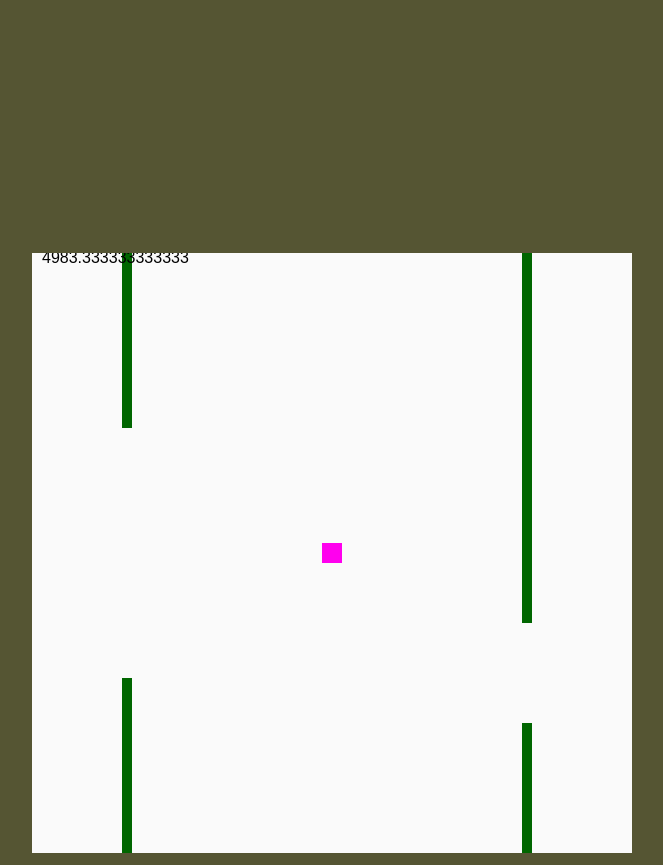
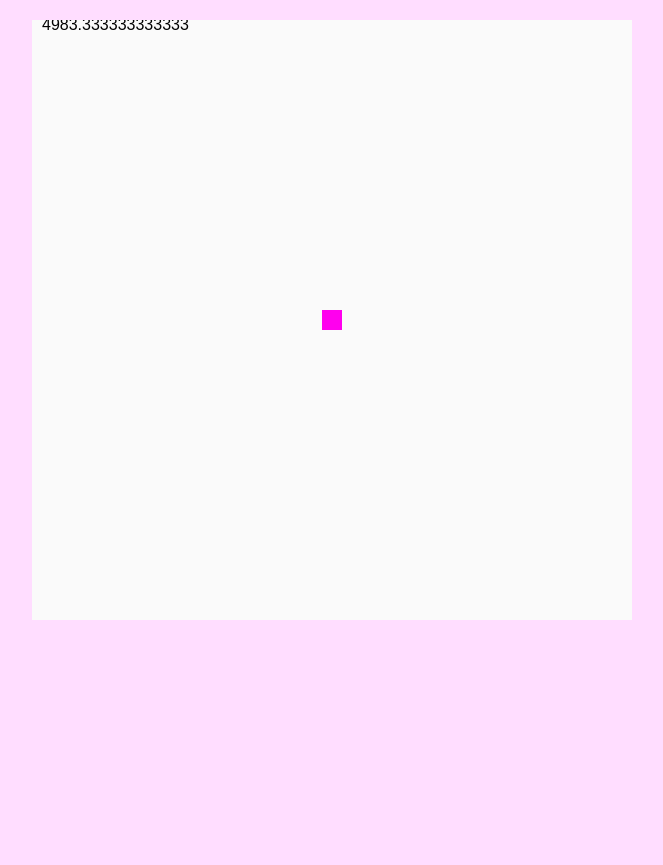
Before and after one commit to karljakoblarsson/Drive-Away, a plain HTML site: page index.html in a window 1280 px wide. Shown: the whole page, without its empty margins (308-971 px from the left). After the commit the page ends 800 px from the top, so only its background shows below. Drawn offline with Linux system fonts and the light colour scheme.

Commit message:
fixed some formatting

```diff
--- a/flappy.js
+++ b/flappy.js
@@ -4,6 +4,7 @@
 var canvas = document.getElementById("a");
 canvas.width *= window.devicePixelRatio; // high-dpi adjustment
 canvas.height *= window.devicePixelRatio;
+var pixRat = window.devicePixelRatio;
 var c = canvas.getContext("2d");
 
 var rand = function(min, max) {
@@ -22,17 +23,30 @@ var state = {
         y: h/2,
     },
     obstacles: {
-        halfWidth: 10,
+        halfWidth: 10*pixRat,
         number: 0,
     },
 };
 
-state.obstacles[0] = getObstacleCorners(100, 0.5, 250);
-state.obstacles[1] = getObstacleCorners(500, 0.7, 100);
-state.obstacles.number = 2;
+//state.obstacles[0] = randObstacle();
+//state.obstacles[1] = getObstacleCorners(500, 0.7, 100);
+//state.obstacles.number = 2;
 
 var prevTime = 0;
 
+
+function update(t, dt) {
+
+
+  if ( (state.gameover) && key.space()) newGame();
+  else if (checkIfPlayerIntersect()) state.gameover = true;
+  else if (outOfBounds(state.pos)) state.gameover = true;
+  else if (key.up()) state.pos.y -= 3;
+  else if (key.left()) state.pos.x -= 3;
+  else if (key.down()) state.pos.y += 3;
+  else if (key.right()) state.pos.x += 3;
+
+}
 
 function draw(t) {
     if (state.gameover) {
@@ -52,13 +66,21 @@ function draw(t) {
     }
 }
 
+function randObstacle() {
+  return getObstacleCorners(rand(20, w - 20), rand(0.2,0.7), rand(75, 400));
+}
+
+function addObstacle() {
+
+}
+
 function drawObstacle(obstacle) {
   c.fillStyle = "#060";
   var top = obstacle.top;
   var bot = obstacle.bottom;
 
-  c.fillRect(top[0], top[1], state.obstacles.halfWidth, top[3]); // top
-  c.fillRect(bot[0], bot[1], state.obstacles.halfWidth, bot[3]); // bottom
+  c.fillRect(top[0], top[1], state.obstacles.halfWidth*2, top[3]); // top
+  c.fillRect(bot[0], bot[1], state.obstacles.halfWidth*2, bot[3]); // bottom
 }
 
 // Corners return a simple array [left, top, right, bottom]
@@ -103,19 +125,6 @@ function newGame() {
   state.startTime = null;
 }
 
-function update(t, dt) {
-
-
-  if ( (state.gameover) && key.space()) newGame();
-  else if (checkIfPlayerIntersect()) state.gameover = true;
-  else if (outOfBounds(state.pos)) state.gameover = true;
-  else if (key.up()) state.pos.y -= 3;
-  else if (key.left()) state.pos.x -= 3;
-  else if (key.down()) state.pos.y += 3;
-  else if (key.right()) state.pos.x += 3;
-
-}
-
 function drawGameover() {
   c.clearRect(0,0,w,h);
   c.fillStyle = "#333";
@@ -134,6 +143,8 @@ function outOfBounds(p) {
   return ((p.x < 0) ||  (p.x > w) || (p.y < 0) || (p.y > h));
 }
 
+// ----- play --------------------------
+
 function render(time) {
     if (state.startTime === null) state.startTime = time;
     var deltaTime = time - prevTime;
@@ -146,6 +157,8 @@ function render(time) {
 
 newGame();
 var animId = requestAnimationFrame(render);
+
+// ----- keys ---------------------------
 
 key = {
   _pressed: {},
--- a/main.css
+++ b/main.css
@@ -1,7 +1,7 @@
 /* Flappy Summer Internship by Karl Jakob Larsson */
 
 body {
-    background-color: #555533;
+    background-color: #FDF;
 }
 
 canvas {
@@ -19,5 +19,5 @@ canvas {
     width: 600px;
     margin-left: auto;
     margin-right: auto;
-    margin-top: 20%;
+    margin-top: 20px;
 }
```
